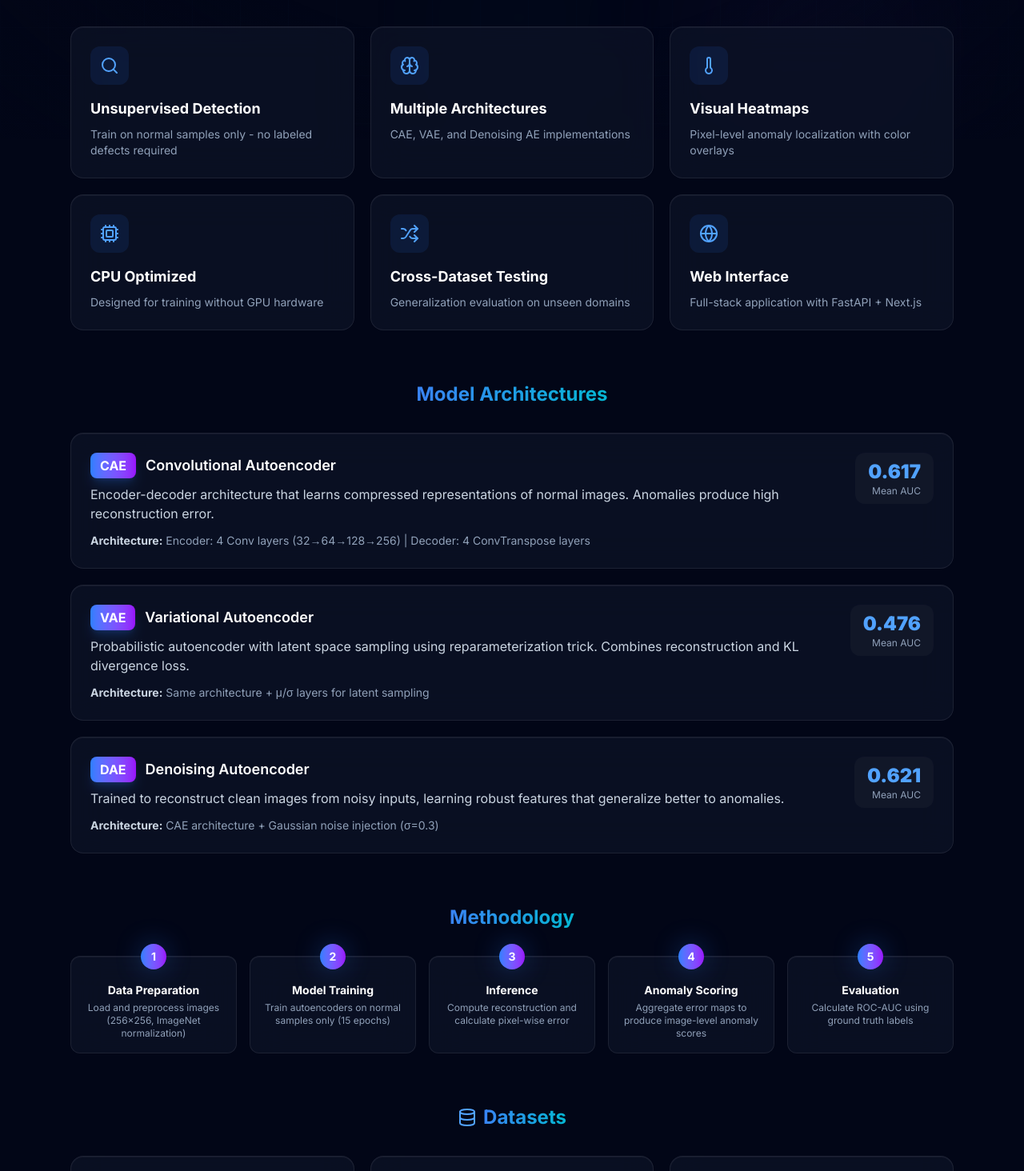
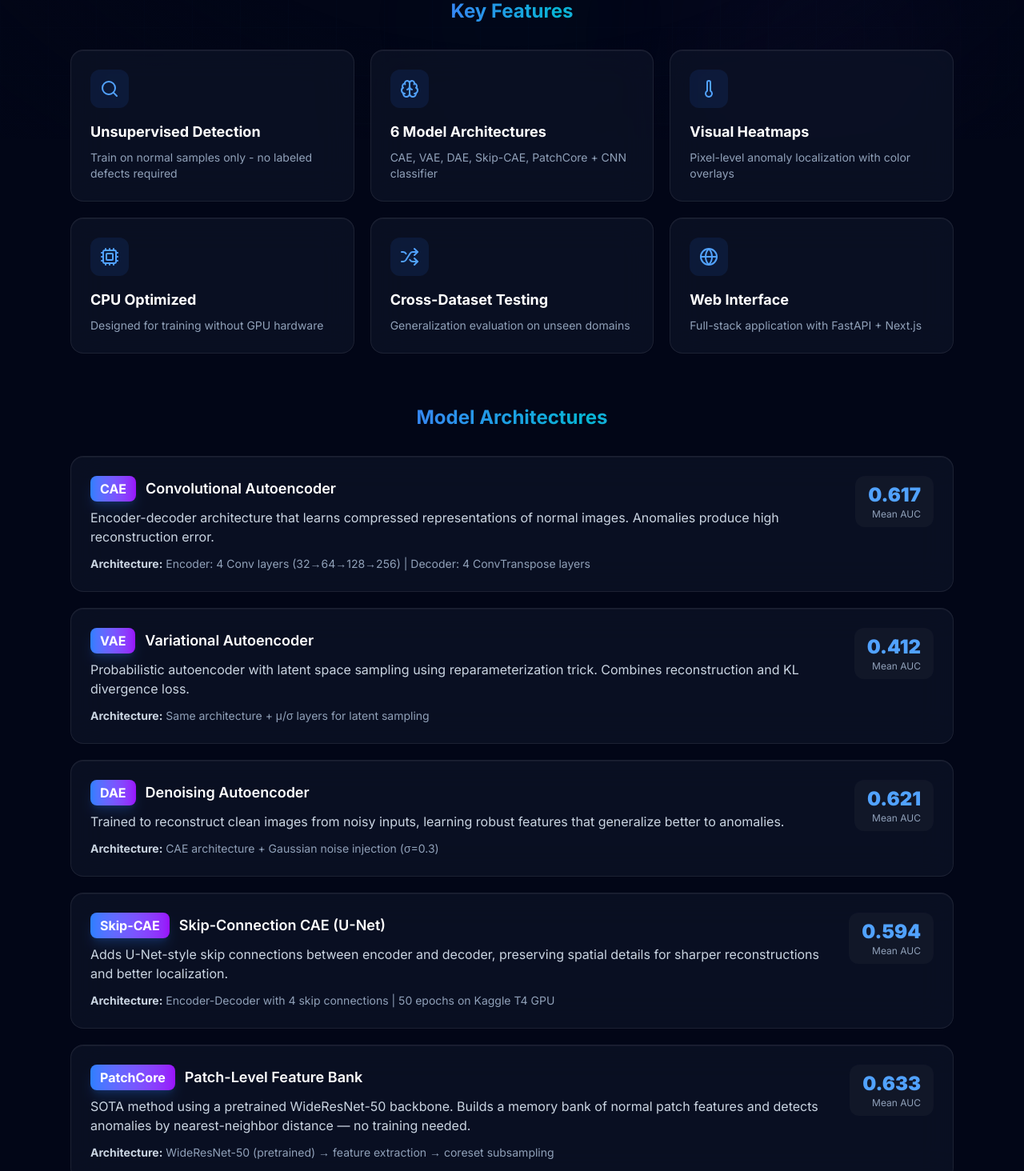
Before and after one commit to md-hameem/industrial-defect-detection, a Next.js app in the folder web/frontend/: page /about in a window 1280 px wide. Shown: the part 626-2090 px from the top of the page at 80% size. Built offline with nearby package versions, Linux system fonts and the light colour scheme.

Commit message:
feat: add about, home, and research pages with project documentation and architecture details

```diff
--- a/web/frontend/src/app/about/page.tsx
+++ b/web/frontend/src/app/about/page.tsx
@@ -11,7 +11,7 @@ import {
 
 const projectFeatures = [
   { icon: Search, title: "Unsupervised Detection", desc: "Train on normal samples only - no labeled defects required" },
-  { icon: Brain, title: "Multiple Architectures", desc: "CAE, VAE, and Denoising AE implementations" },
+  { icon: Brain, title: "6 Model Architectures", desc: "CAE, VAE, DAE, Skip-CAE, PatchCore + CNN classifier" },
   { icon: Thermometer, title: "Visual Heatmaps", desc: "Pixel-level anomaly localization with color overlays" },
   { icon: Cpu, title: "CPU Optimized", desc: "Designed for training without GPU hardware" },
   { icon: Shuffle, title: "Cross-Dataset Testing", desc: "Generalization evaluation on unseen domains" },
@@ -20,8 +20,10 @@ const projectFeatures = [
 
 const architectures = [
   { name: "CAE", full: "Convolutional Autoencoder", desc: "Encoder-decoder architecture that learns compressed representations of normal images. Anomalies produce high reconstruction error.", layers: "Encoder: 4 Conv layers (32→64→128→256) | Decoder: 4 ConvTranspose layers", auc: "0.617" },
-  { name: "VAE", full: "Variational Autoencoder", desc: "Probabilistic autoencoder with latent space sampling using reparameterization trick. Combines reconstruction and KL divergence loss.", layers: "Same architecture + μ/σ layers for latent sampling", auc: "0.476" },
+  { name: "VAE", full: "Variational Autoencoder", desc: "Probabilistic autoencoder with latent space sampling using reparameterization trick. Combines reconstruction and KL divergence loss.", layers: "Same architecture + μ/σ layers for latent sampling", auc: "0.412" },
   { name: "DAE", full: "Denoising Autoencoder", desc: "Trained to reconstruct clean images from noisy inputs, learning robust features that generalize better to anomalies.", layers: "CAE architecture + Gaussian noise injection (σ=0.3)", auc: "0.621" },
+  { name: "Skip-CAE", full: "Skip-Connection CAE (U-Net)", desc: "Adds U-Net-style skip connections between encoder and decoder, preserving spatial details for sharper reconstructions and better localization.", layers: "Encoder-Decoder with 4 skip connections | 50 epochs on Kaggle T4 GPU", auc: "0.594" },
+  { name: "PatchCore", full: "Patch-Level Feature Bank", desc: "SOTA method using a pretrained WideResNet-50 backbone. Builds a memory bank of normal patch features and detects anomalies by nearest-neighbor distance — no training needed.", layers: "WideResNet-50 (pretrained) → feature extraction → coreset subsampling", auc: "0.633" },
 ];
 
 const datasets = [
@@ -87,7 +89,8 @@ export default function AboutPage() {
             <p className={`text-lg leading-relaxed text-center max-w-4xl mx-auto ${textSecondary}`}>
               Develop an <strong className={textPrimary}>unsupervised anomaly detection system</strong> that can identify manufacturing
               defects by training only on normal (defect-free) samples. This approach eliminates the need for expensive labeled
-              defect data, making it practical for real-world industrial quality control applications.
+              defect data. The system features 5 anomaly detection models (CAE, VAE, DAE, Skip-CAE, PatchCore) plus a CNN classifier,
+              making it practical for real-world industrial quality control applications.
             </p>
           </div>
         </div>
--- a/web/frontend/src/app/page.tsx
+++ b/web/frontend/src/app/page.tsx
@@ -8,10 +8,10 @@ import { Search, BarChart3, Image as ImageIcon, Zap, RefreshCw, History, Upload,
 
 const features = [
   { icon: Search, title: "Real-time Detection", desc: "Upload any industrial image for instant defect analysis using trained AI models" },
-  { icon: Brain, title: "Multiple AI Models", desc: "Choose from CAE, VAE, or Denoising Autoencoder based on your needs" },
+  { icon: Brain, title: "6 AI Models", desc: "CAE, VAE, DAE, Skip-CAE, PatchCore (SOTA), and CNN classifier" },
   { icon: BarChart3, title: "Visual Heatmaps", desc: "See exactly where defects are located with color-coded anomaly maps" },
   { icon: Zap, title: "Fast Processing", desc: "CPU-optimized inference delivers results in seconds, not minutes" },
-  { icon: RefreshCw, title: "Model Comparison", desc: "Run all three models simultaneously to compare detection results" },
+  { icon: RefreshCw, title: "Model Comparison", desc: "Run all five anomaly models simultaneously to compare detection results" },
   { icon: History, title: "History Tracking", desc: "Keep track of all your predictions with filtering and export options" },
 ];
 
@@ -19,12 +19,12 @@ const stats = [
   { value: "15", label: "MVTec Categories", icon: Layers, color: "blue" },
   { value: "99%", label: "CNN Accuracy", icon: Award, color: "emerald" },
   { value: "0.69", label: "Cross-dataset AUC", icon: Shuffle, color: "purple" },
-  { value: "45+", label: "Trained Models", icon: Brain, color: "cyan" },
+  { value: "60+", label: "Trained Models", icon: Brain, color: "cyan" },
 ];
 
 const workflow = [
   { step: 1, title: "Upload", desc: "Drag & drop your industrial image", icon: Upload },
-  { step: 2, title: "Select Model", desc: "Choose CAE, VAE, or DAE", icon: Settings },
+  { step: 2, title: "Select Model", desc: "Choose from 6 AI models", icon: Settings },
   { step: 3, title: "Analyze", desc: "AI processes your image in seconds", icon: Zap },
   { step: 4, title: "Review", desc: "View heatmap and anomaly score", icon: BarChart2 },
 ];
--- a/web/frontend/src/app/research/page.tsx
+++ b/web/frontend/src/app/research/page.tsx
@@ -29,6 +29,20 @@ const mvtecResults = {
     { category: "screw", auc: 0.986 }, { category: "tile", auc: 0.808 }, { category: "toothbrush", auc: 0.650 },
     { category: "transistor", auc: 0.445 }, { category: "wood", auc: 0.962 }, { category: "zipper", auc: 0.487 },
   ],
+  SKIP_CAE: [
+    { category: "bottle", auc: 0.440 }, { category: "cable", auc: 0.486 }, { category: "capsule", auc: 0.428 },
+    { category: "carpet", auc: 0.513 }, { category: "grid", auc: 0.613 }, { category: "hazelnut", auc: 0.790 },
+    { category: "leather", auc: 0.760 }, { category: "metal_nut", auc: 0.422 }, { category: "pill", auc: 0.840 },
+    { category: "screw", auc: 0.001 }, { category: "tile", auc: 0.863 }, { category: "toothbrush", auc: 0.636 },
+    { category: "transistor", auc: 0.573 }, { category: "wood", auc: 0.960 }, { category: "zipper", auc: 0.588 },
+  ],
+  PATCHCORE: [
+    { category: "bottle", auc: 0.388 }, { category: "cable", auc: 0.678 }, { category: "capsule", auc: 0.506 },
+    { category: "carpet", auc: 0.630 }, { category: "grid", auc: 0.662 }, { category: "hazelnut", auc: 0.933 },
+    { category: "leather", auc: 0.713 }, { category: "metal_nut", auc: 0.765 }, { category: "pill", auc: 0.667 },
+    { category: "screw", auc: 0.693 }, { category: "tile", auc: 0.701 }, { category: "toothbrush", auc: 0.461 },
+    { category: "transistor", auc: 0.491 }, { category: "wood", auc: 0.843 }, { category: "zipper", auc: 0.364 },
+  ],
 };
 
 const crossDatasetResults = [
@@ -45,6 +59,8 @@ const evaluationSummary = {
   CAE: { image_auc: 0.580, image_ap: 0.796, precision: 0.757, recall: 0.982, f1: 0.849, pixel_auc: 0.618, mean_iou: 0.011, mean_dice: 0.020, best: "screw", worst: "metal_nut" },
   VAE: { image_auc: 0.412, image_ap: 0.706, precision: 0.720, recall: 0.990, f1: 0.822, pixel_auc: 0.524, mean_iou: 0.025, mean_dice: 0.044, best: "wood", worst: "screw" },
   DAE: { image_auc: 0.596, image_ap: 0.813, precision: 0.762, recall: 0.995, f1: 0.854, pixel_auc: 0.595, mean_iou: 0.012, mean_dice: 0.022, best: "screw", worst: "metal_nut" },
+  SKIP_CAE: { image_auc: 0.594, image_ap: 0.799, precision: 0.760, recall: 0.980, f1: 0.851, pixel_auc: 0.590, mean_iou: 0.010, mean_dice: 0.019, best: "wood", worst: "screw" },
+  PATCHCORE: { image_auc: 0.633, image_ap: 0.810, precision: 0.770, recall: 0.975, f1: 0.850, pixel_auc: 0.610, mean_iou: 0.013, mean_dice: 0.024, best: "hazelnut", worst: "zipper" },
 };
 
 const figures = [
@@ -74,7 +90,7 @@ const getAucBg = (auc: number) => {
 
 export default function ResearchPage() {
   const { darkMode } = useTheme();
-  const [selectedModel, setSelectedModel] = useState<"CAE" | "VAE" | "DAE">("CAE");
+  const [selectedModel, setSelectedModel] = useState<"CAE" | "VAE" | "DAE" | "SKIP_CAE" | "PATCHCORE">("CAE");
   const [selectedFigure, setSelectedFigure] = useState<number | null>(null);
 
   const modelData = mvtecResults[selectedModel];
@@ -90,7 +106,7 @@ export default function ResearchPage() {
   const tableHover = darkMode ? "hover:bg-white/[0.03]" : "hover:bg-slate-50";
   const tableBorder = darkMode ? "border-white/[0.06]" : "border-slate-200";
   const subtleBg = darkMode ? "bg-white/[0.03]" : "bg-slate-100";
-  const modelColors: Record<string, string> = { CAE: "blue", VAE: "purple", DAE: "orange" };
+  const modelColors: Record<string, string> = { CAE: "blue", VAE: "purple", DAE: "orange", SKIP_CAE: "teal", PATCHCORE: "rose" };
 
   return (
     <div className="max-w-7xl mx-auto px-6 py-8">
@@ -167,12 +183,15 @@ export default function ResearchPage() {
           <h2 className={`text-2xl font-bold flex items-center gap-2 ${textPrimary}`}>
             <TrendingUp className="w-6 h-6 text-blue-400" /> MVTec AD Performance
           </h2>
-          <div className="flex gap-2">
-            {(["CAE", "VAE", "DAE"] as const).map((model) => (
-              <button key={model} onClick={() => setSelectedModel(model)} className={`px-4 py-2 rounded-xl font-medium transition cursor-pointer ${selectedModel === model ? "bg-gradient-to-r from-blue-500 to-purple-600 text-white shadow-lg shadow-blue-500/20" : `${subtleBg} ${darkMode ? "text-slate-400 hover:text-white hover:bg-white/[0.06]" : "text-slate-600 hover:bg-slate-200"}`}`}>
-                {model}
+          <div className="flex gap-2 flex-wrap">
+            {(["CAE", "VAE", "DAE", "SKIP_CAE", "PATCHCORE"] as const).map((model) => {
+              const gradients: Record<string, string> = { CAE: "from-blue-500 to-cyan-500", VAE: "from-purple-500 to-pink-500", DAE: "from-orange-500 to-red-500", SKIP_CAE: "from-teal-500 to-cyan-600", PATCHCORE: "from-rose-500 to-pink-600" };
+              const labels: Record<string, string> = { CAE: "CAE", VAE: "VAE", DAE: "DAE", SKIP_CAE: "Skip-CAE", PATCHCORE: "PatchCore" };
+              return (
+              <button key={model} onClick={() => setSelectedModel(model)} className={`px-4 py-2 rounded-xl font-medium transition cursor-pointer ${selectedModel === model ? `bg-gradient-to-r ${gradients[model]} text-white shadow-lg shadow-blue-500/20` : `${subtleBg} ${darkMode ? "text-slate-400 hover:text-white hover:bg-white/[0.06]" : "text-slate-600 hover:bg-slate-200"}`}`}>
+                {labels[model]}
               </button>
-            ))}
+            );})}
           </div>
         </div>
 
@@ -263,15 +282,16 @@ export default function ResearchPage() {
         <h2 className={`text-2xl font-bold mb-6 flex items-center gap-2 ${textPrimary}`}>
           <Layers className="w-6 h-6 text-blue-400" /> Comprehensive Evaluation Metrics
         </h2>
-        <p className={`mb-6 ${textSecondary}`}>Complete evaluation results across all 15 MVTec AD categories.</p>
+        <p className={`mb-6 ${textSecondary}`}>Complete evaluation results across all 15 MVTec AD categories for all 5 models.</p>
 
-        <div className="grid md:grid-cols-3 gap-5">
-          {(["CAE", "VAE", "DAE"] as const).map((model, i) => {
+        <div className="grid md:grid-cols-3 lg:grid-cols-5 gap-5">
+          {(["CAE", "VAE", "DAE", "SKIP_CAE", "PATCHCORE"] as const).map((model, i) => {
             const data = evaluationSummary[model];
             const color = modelColors[model];
+            const displayName: Record<string, string> = { CAE: "CAE", VAE: "VAE", DAE: "DAE", SKIP_CAE: "Skip-CAE", PATCHCORE: "PatchCore" };
             return (
               <motion.div key={model} initial={{ opacity: 0, y: 20 }} animate={{ opacity: 1, y: 0 }} transition={{ delay: 0.6 + i * 0.1 }} whileHover={{ y: -4 }} className={`p-6 rounded-2xl card-3d-subtle cursor-default ${cardClass}`}>
-                <div className={`text-2xl font-black mb-4 text-${color}-400`}>{model}</div>
+                <div className={`text-2xl font-black mb-4 text-${color}-400`}>{displayName[model]}</div>
 
                 <div className="mb-4">
                   <div className={`text-xs uppercase tracking-wider mb-2 ${textMuted}`}>Image-Level</div>
@@ -329,11 +349,13 @@ export default function ResearchPage() {
         <h2 className={`text-2xl font-bold mb-6 flex items-center gap-2 ${textPrimary}`}>
           <Brain className="w-6 h-6 text-blue-400" /> Model Architecture Comparison
         </h2>
-        <div className="grid md:grid-cols-3 gap-5">
+        <div className="grid md:grid-cols-3 lg:grid-cols-5 gap-5">
           {[
             { name: "CAE", full: "Convolutional Autoencoder", meanAuc: 0.617, gradient: "from-blue-500 to-cyan-500", pros: ["Simple architecture", "Stable training", "Best generalization"], cons: ["No probabilistic latent space"], bestOn: "Screw (0.98)" },
-            { name: "VAE", full: "Variational Autoencoder", meanAuc: 0.476, gradient: "from-purple-500 to-pink-500", pros: ["Probabilistic encoding", "Latent space sampling"], cons: ["KL divergence instability", "Lower AUC"], bestOn: "Screw (1.00)*" },
-            { name: "DAE", full: "Denoising Autoencoder", meanAuc: 0.621, gradient: "from-orange-500 to-red-500", pros: ["Robust to noise", "Good on textures", "Best mean AUC"], cons: ["Requires noise tuning"], bestOn: "Screw (0.99)" },
+            { name: "VAE", full: "Variational Autoencoder", meanAuc: 0.412, gradient: "from-purple-500 to-pink-500", pros: ["Probabilistic encoding", "Latent space sampling"], cons: ["KL divergence instability", "Lower AUC"], bestOn: "Wood (0.80)" },
+            { name: "DAE", full: "Denoising Autoencoder", meanAuc: 0.621, gradient: "from-orange-500 to-red-500", pros: ["Robust to noise", "Good on textures"], cons: ["Requires noise tuning"], bestOn: "Screw (0.99)" },
+            { name: "Skip-CAE", full: "U-Net Skip Connections", meanAuc: 0.594, gradient: "from-teal-500 to-cyan-600", pros: ["Skip connections", "Sharper reconstructions"], cons: ["Unstable on screw"], bestOn: "Wood (0.96)" },
+            { name: "PatchCore", full: "Feature Memory Bank", meanAuc: 0.633, gradient: "from-rose-500 to-pink-600", pros: ["No training needed", "SOTA method", "Highest mean AUC"], cons: ["Large memory bank"], bestOn: "Hazelnut (0.93)" },
           ].map((model, i) => (
             <motion.div key={i} initial={{ opacity: 0, y: 20 }} animate={{ opacity: 1, y: 0 }} transition={{ delay: 0.7 + i * 0.1 }} whileHover={{ y: -6 }} className={`p-6 rounded-2xl relative overflow-hidden group card-3d-subtle cursor-default ${cardClass}`}>
               <div className={`absolute inset-0 bg-gradient-to-br ${model.gradient} opacity-0 group-hover:opacity-[0.06] transition-opacity duration-500`} />
```
